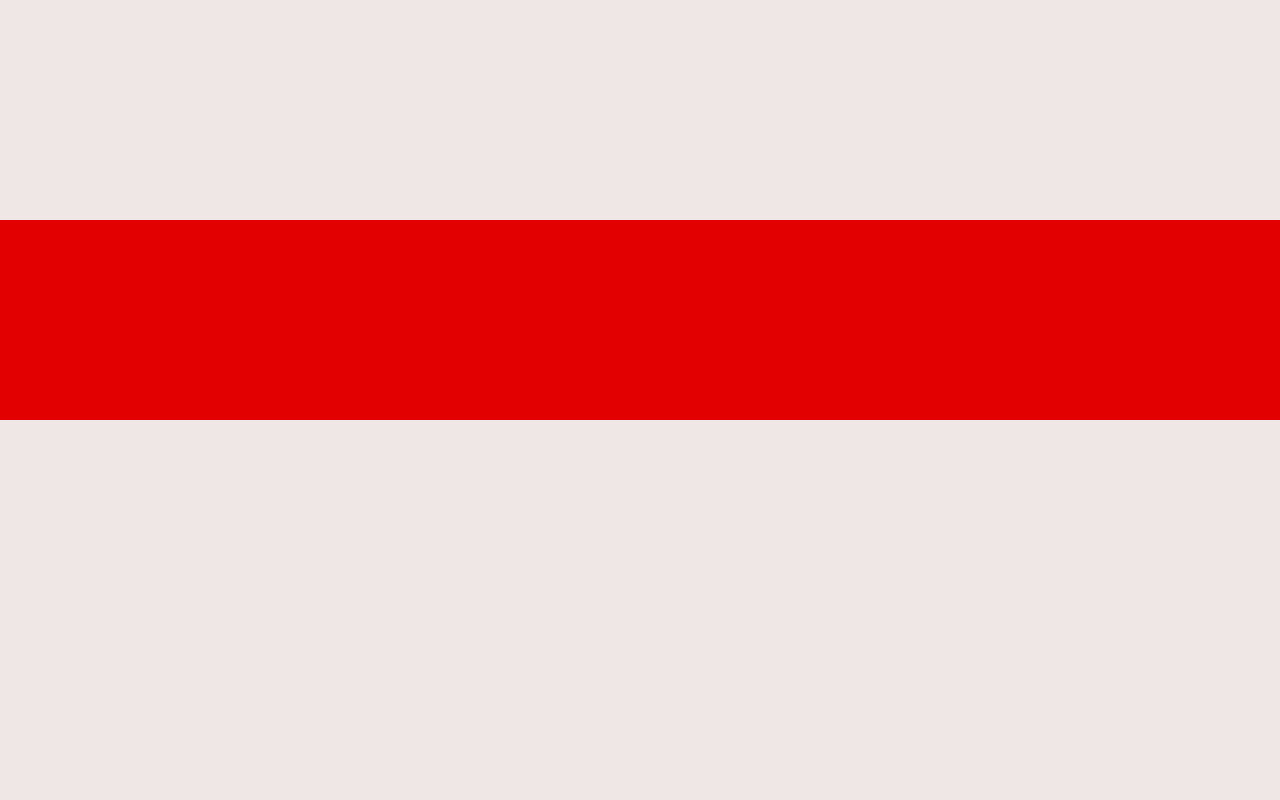
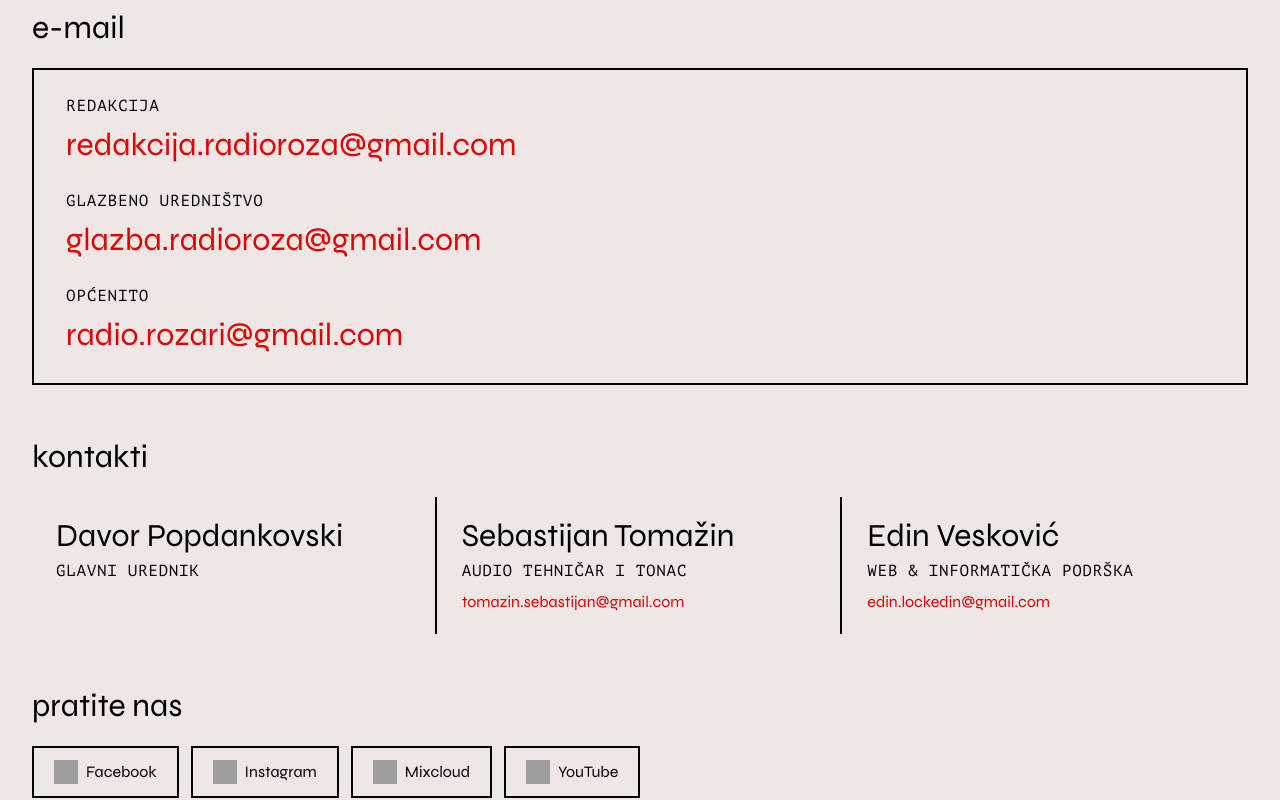
Before and after one commit to schizo-ri/radio-roza-org-v2, a SvelteKit app: page /kontakt in a window 1280 px wide. Shown: the part 380-1180 px from the top of the page. Before the commit the page ends 800 px from the top, so only its background shows below. Built offline with nearby package versions, Linux system fonts and the light colour scheme; no server answers; grey boxes are pictures that could not be loaded.

Commit message:
kontakt stranica

```diff
--- a/src/routes/kontakt/+page.svelte
+++ b/src/routes/kontakt/+page.svelte
@@ -1,12 +1,98 @@
 <svelte:head>
   <title>Kontakt — Radio Roža</title>
+  <meta
+    name="description"
+    content="Kontaktirajte Radio Rožu - nezavisnu riječku internetsku radio stanicu."
+  />
 </svelte:head>
 
 <main class="page">
-  <!-- ── Title + intro ── -->
   <header class="page-header">
     <h1 class="page-title">kontakt</h1>
   </header>
+
+  <!-- ── E-mail ── -->
+  <section class="contact-section">
+    <h2 class="section-title">e-mail</h2>
+    <dl class="contact-list">
+      <dt>Redakcija</dt>
+      <dd><a href="mailto:redakcija.radioroza@gmail.com">redakcija.radioroza@gmail.com</a></dd>
+
+      <dt>Glazbeno uredništvo</dt>
+      <dd><a href="mailto:glazba.radioroza@gmail.com">glazba.radioroza@gmail.com</a></dd>
+
+      <dt>Općenito</dt>
+      <dd><a href="mailto:radio.rozari@gmail.com">radio.rozari@gmail.com</a></dd>
+    </dl>
+  </section>
+
+  <!-- ── Kontakti ── -->
+  <section class="contact-section">
+    <h2 class="section-title">kontakti</h2>
+    <div class="people-grid">
+      <div class="person-card">
+        <h3 class="person-name">Davor Popdankovski</h3>
+        <p class="person-role">Glavni urednik</p>
+      </div>
+
+      <div class="person-card">
+        <h3 class="person-name">Sebastijan Tomažin</h3>
+        <p class="person-role">Audio tehničar i tonac</p>
+        <a href="mailto:tomazin.sebastijan@gmail.com">tomazin.sebastijan@gmail.com</a>
+      </div>
+
+      <div class="person-card">
+        <h3 class="person-name">Edin Vesković</h3>
+        <p class="person-role">WEB &amp; Informatička podrška</p>
+        <a href="mailto:edin.lockedin@gmail.com">edin.lockedin@gmail.com</a>
+      </div>
+    </div>
+  </section>
+
+  <!-- ── Pratite nas ── -->
+  <section class="contact-section">
+    <h2 class="section-title">pratite nas</h2>
+    <div class="social-links">
+      <a
+        href="https://facebook.com/radiorozha"
+        class="social-link"
+        target="_blank"
+        rel="noopener noreferrer"
+      >
+        <img src="/images/icons/socials/facebook.svg" alt="" width="24" height="24" />
+
+        <span>Facebook</span>
+      </a>
+      <a
+        href="https://www.instagram.com/radio.rozari/"
+        class="social-link"
+        target="_blank"
+        rel="noopener noreferrer"
+      >
+        <img src="/images/icons/socials/instagram.svg" alt="" width="24" height="24" />
+        <span>Instagram</span>
+      </a>
+      <a
+        href="https://mixcloud.com/RadioRoza"
+        class="social-link"
+        target="_blank"
+        rel="noopener noreferrer"
+      >
+        <img src="/images/icons/socials/mixcloud.svg" alt="" width="24" height="24" />
+
+        <span>Mixcloud</span>
+      </a>
+      <a
+        href="https://youtube.com/@radioroza9811"
+        class="social-link"
+        target="_blank"
+        rel="noopener noreferrer"
+      >
+        <img src="/images/icons/socials/youtube.svg" alt="" width="24" height="24" />
+        <span>YouTube</span>
+      </a>
+    </div>
+  </section>
 </main>
 
 <style>
@@ -14,7 +100,6 @@
     padding: 1.5rem 1rem 4rem;
   }
 
-  /* Header row */
   .page-header {
     display: flex;
     align-items: center;
@@ -32,17 +117,160 @@
     line-height: 1;
   }
 
-  /* Tablet */
+  /* ── Sections ── */
+  .contact-section {
+    margin-top: 2.5rem;
+  }
+
+  .section-title {
+    font-family: var(--font-display);
+    font-size: var(--text-title);
+    font-weight: 400;
+    line-height: 1;
+    margin-bottom: 1rem;
+    padding-bottom: 0.5rem;
+  }
+
+  /* ── E-mail list ── */
+  .contact-list {
+    border: 2px solid var(--color-black);
+    padding: 1.5rem;
+  }
+
+  dt {
+    font-family: var(--font-mono);
+    text-transform: uppercase;
+    letter-spacing: 0.05em;
+    margin-top: 1.25rem;
+    margin-bottom: 0.2rem;
+  }
+
+  dt:first-child {
+    margin-top: 0;
+  }
+
+  dd {
+    margin-left: 0;
+  }
+
+  dd a {
+    font-size: var(--text-title);
+    font-weight: 500;
+    color: var(--color-brand);
+    text-decoration: none;
+  }
+
+  dd a:hover {
+    text-decoration: underline;
+    text-underline-offset: 3px;
+  }
+
+  /* ── People grid ── */
+  .people-grid {
+    display: grid;
+    grid-template-columns: 1fr;
+    gap: 1px;
+  }
+
+  .person-card {
+    padding: 1.25rem 1.5rem;
+    display: flex;
+    flex-direction: column;
+    gap: 0.2rem;
+    border-bottom: 2px solid var(--color-black);
+  }
+
+  .person-card:last-child {
+    border-bottom: none;
+  }
+
+  .person-name {
+    font-size: var(--text-title);
+    font-weight: 400;
+    line-height: 1.2;
+  }
+
+  .person-role {
+    font-family: var(--font-mono);
+    text-transform: uppercase;
+    letter-spacing: 0.04em;
+    margin-bottom: 0.25rem;
+  }
+
+  .person-card a {
+    font-size: var(--text-body);
+    font-weight: 500;
+    color: var(--color-brand);
+    text-decoration: none;
+    word-break: break-all;
+  }
+
+  .person-card a:hover {
+    text-decoration: underline;
+    text-underline-offset: 3px;
+  }
+
+  /* ── Social links ── */
+  .social-links {
+    display: flex;
+    flex-wrap: wrap;
+    gap: 0.75rem;
+  }
+
+  .social-link {
+    display: inline-flex;
+    align-items: center;
+    gap: 0.5rem;
+    padding: 0.75rem 1.25rem;
+    border: 2px solid var(--color-black);
+    text-decoration: none;
+    color: var(--color-black);
+    font-size: var(--text-body);
+    font-weight: 500;
+    transition: background-color 0.15s ease;
+  }
+
+  .social-link:hover {
+    background: var(--color-brand);
+    color: var(--color-white);
+  }
+
+  .social-link:hover img {
+    filter: invert(1);
+  }
+
+  /* ── Tablet (640px+) ── */
   @media (min-width: 640px) {
     .page {
       padding: 2rem 1.5rem 5rem;
     }
+
+    .contact-list {
+      padding: 1.5rem 2rem;
+    }
+
+    .people-grid {
+      grid-template-columns: repeat(3, 1fr);
+    }
+
+    .person-card {
+      border-bottom: none;
+      border-right: 2px solid var(--color-black);
+    }
+
+    .person-card:last-child {
+      border-right: none;
+    }
   }
 
-  /* Desktop */
+  /* ── Desktop (1024px+) ── */
   @media (min-width: 1024px) {
     .page {
       padding: 2.5rem 2rem 6rem;
     }
+
+    .contact-section {
+      margin-top: 3.5rem;
+    }
   }
 </style>
```
Also changed, not shown: src/lib/components/Lightbox.svelte (+8 -11 lines).
